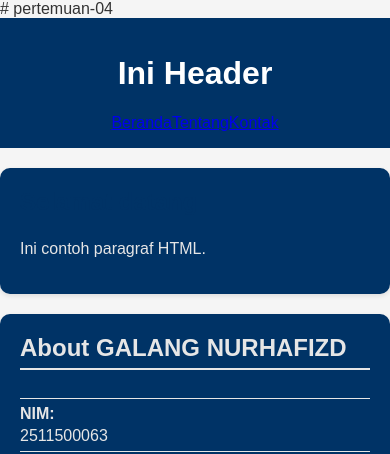
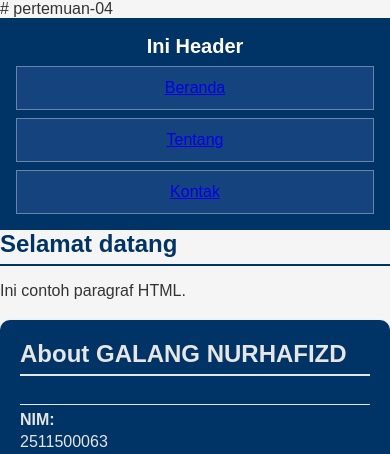
Before and after one commit to 2511500063-gal/2511500063-PWD-TI1B-2526O, a PHP site: page /pertemuan-04/index.html in a window 390 px wide. Shown: the top 454 px of the page. Run offline with PHP 8.4, Linux system fonts and the light colour scheme.

Commit message:
styling navigasi mode mobile

```diff
--- a/pertemuan-04/style.css
+++ b/pertemuan-04/style.css
@@ -24,10 +24,7 @@
     padding: 0;
     margin: 10px 0 0;
 
-    header li a {
-        color: #fff;
-        text-decoration: none;
-        padding: 6px 12px;
+
     }
 
     header li a:hover {
@@ -88,4 +85,25 @@
         top: 0;
         z-index: 1000;
       }
+
+      header h1 {
+        margin: 0 0 8px;
+        font-size: 20px;
+        line-height: 1.2;
+      }
+
+      header ul {
+        flex-direction: column;
+        align-items: stretch;
+        gap: 8px;
+        margin: 8px 0 0;
+      }
+
+      header li a {
+        display: block;
+        padding: 12px 14px;
+        border: 1px solid rgba(255, 255, 255, .35);
+        background: rgba(255, 255, 255, .08);
+        backdrop-filter: saturate(120%);
+      }
     }
```
Also changed, not shown: pertemuan-04/README.md.
